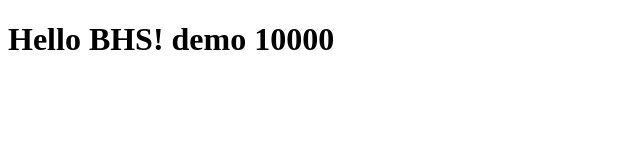
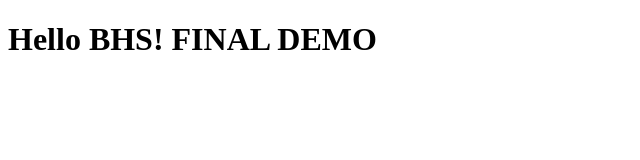
Before and after one commit to KKnapik/bhs-task, a plain HTML site: page index.html in a window 1280 px wide. Shown: the whole page, without its empty margins (0-640 px from the left). Drawn offline with Linux system fonts and the light colour scheme.

Commit message:
App upgrade

```diff
--- a/index.html
+++ b/index.html
@@ -6,6 +6,6 @@
     <title>Hello BHS! Action</title>
 </head>
 <body>
-    <h1>Hello BHS! demo 10000</h1>
+    <h1>Hello BHS! FINAL DEMO</h1>
 </body>
 </html>
```
